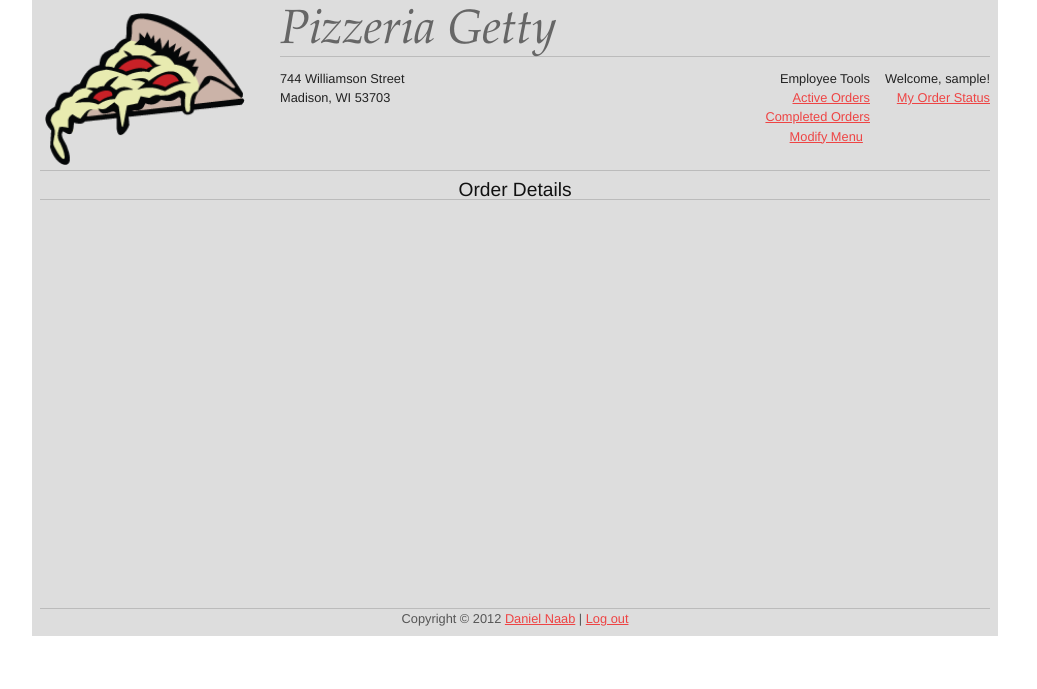
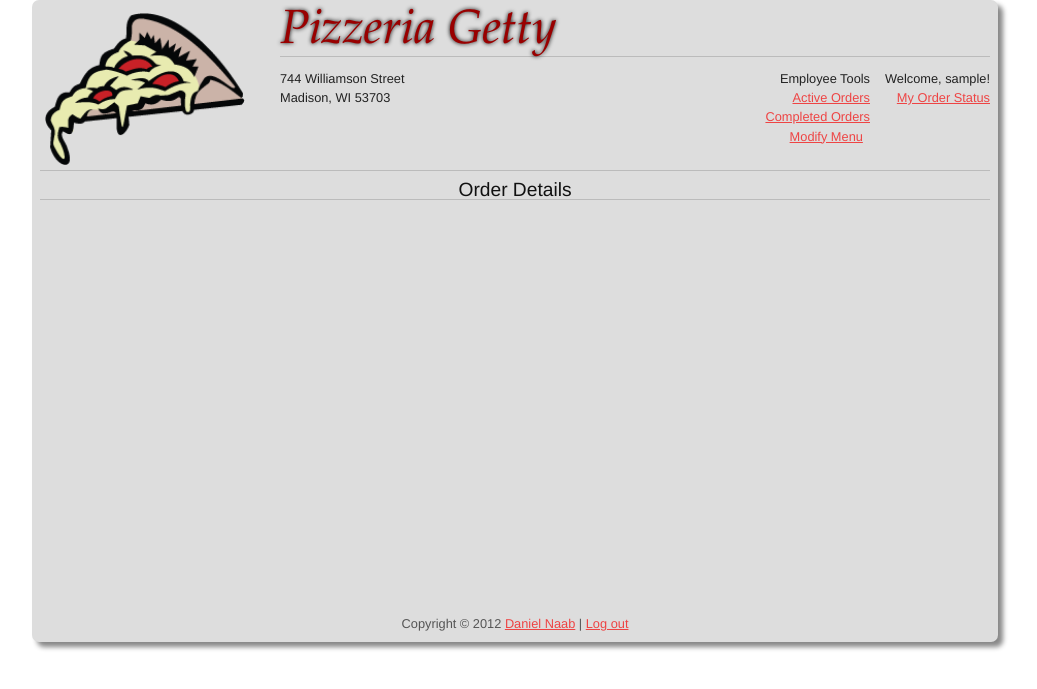
Before and after one commit to danielnaab/pizzeria-getty, a Django app: page /order-details/1/ in a window 1280 px wide. Shown: the top 689 px of the page, without its empty margins (125-1162 px from the left). Run offline with Django 3.2, Linux system fonts and the light colour scheme; the visitor is signed in with stand-in values (Sample User, id 1); parts of the project's set-up code (start-up, migrations or seed data) failed here and were passed over; some libraries are stand-ins or nearby versions.

Commit message:
add some css styling

```diff
--- a/pizzeria/static/css/base.css
+++ b/pizzeria/static/css/base.css
@@ -48,6 +48,11 @@ a:hover {
 #body {
     background-color: #DDDDDD;
     padding: .5em;
+    -moz-box-shadow: 5px 5px 5px #888;
+    -webkit-box-shadow: 5px 5px 5px #888;
+    box-shadow: 5px 5px 5px #888;
+    -moz-border-radius: 7px;
+    border-radius: 7px;
 }
 
 #logo {
@@ -60,7 +65,6 @@ a:hover {
 }
 
 #order-details-content {
-    background-color: #EEEEEE;
     padding: 5px;
 }
 #order-details h1 {
@@ -115,15 +119,36 @@ header {
 footer {
     font-size: 80%;
     color: #555555;
-    border-top: solid 1px #BBBBBB;
     text-align: center;
+    margin-top: .5em;
 }
 
 .loading {
     color: #EE4444;
 }
 
+.accent {
+    background-color: #EEEEEE;
+    margin-bottom: 4px;
+}
+
+.shadowed {
+    -moz-box-shadow: 2px 2px 2px #888;
+    -webkit-box-shadow: 2px 2px 2px #888;
+    box-shadow: 2px 2px 2px #888;
+    -moz-border-radius: 4px;
+    border-radius: 4px;
+}
+
 /*#div_id_toppings ul, #div_id_toppings ul > *, #div_id_toppings ul > li > * {
     display: inline;
     width: 100%;
 }*/
+
+.title-header {
+    text-shadow: 0px 0px 4px #000;
+}
+
+.alt {
+    color: #990000;
+}
--- a/pizzeria/templates/base.html
+++ b/pizzeria/templates/base.html
@@ -27,7 +27,7 @@
                     <a href="{% url home %}"><img id="logo" alt="slice of pizza" src="{{STATIC_URL}}images/pizza-slice.png" /></a>
                 </div>
                 <div class="span-18 last">
-                    <h1 class="alt">Pizzeria Getty</h1>
+                    <h1 class="alt title-header">Pizzeria Getty</h1>
                     <div id="address" class="span-12">
                         744 Williamson Street<br/>
                         Madison, WI  53703
--- a/pizzeria/templates/order/active_orders.html
+++ b/pizzeria/templates/order/active_orders.html
@@ -3,7 +3,7 @@
 {% block page_title %}Active Orders{% endblock %}
 
 {% block content %}
-    <table id="order-status">
+    <table id="order-status" class="shadowed accent">
         <caption>Active Orders</caption>
         <thead>
             <tr>
--- a/pizzeria/templates/order/checkout.html
+++ b/pizzeria/templates/order/checkout.html
@@ -5,11 +5,11 @@
 
 {% block content %}
     <div id="checkout-details">
-        Please confirm your pickup order.
+        <div class="alt">Please confirm your order for pickup.</div>
         {% if order.pizzas.all.count > 0 %}
         <ul>
             {% for pizza in order.pizzas.all %}
-            <li>
+            <li class="shadowed accent">
                 {{pizza}} - <span class="price">${{pizza.cost}}</span>
                 {% if pizza.toppings.all.count > 0 %}
                 <ul>
--- a/pizzeria/templates/order/completed_orders.html
+++ b/pizzeria/templates/order/completed_orders.html
@@ -3,7 +3,7 @@
 {% block page_title %}Completed Orders{% endblock %}
 
 {% block content %}
-    <table id="order-status">
+    <table id="order-status" class="shadowed accent">
         <caption>Completed Orders</caption>
         <thead>
             <tr>
--- a/pizzeria/templates/order/index.html
+++ b/pizzeria/templates/order/index.html
@@ -4,11 +4,11 @@
 {% block page_title %}Order Online{% endblock %}
 
 {% block content %}
-    <div id="pizza-options" class="span-15">
+    <div id="pizza-options" class="span-15 shadowed">
         {% uni_form form form.helper %}
     </div>
     <div id="order-details" class="span-9 last">
-        <div id="order-details-content">
+        <div id="order-details-content" class="shadowed accent">
             <h1>Order Details</h1>
             {% if order.pizzas.all.count > 0 %}
             <ul>
--- a/pizzeria/templates/order/order_status.html
+++ b/pizzeria/templates/order/order_status.html
@@ -3,7 +3,7 @@
 {% block page_title %}Order Status{% endblock %}
 
 {% block content %}
-    <table id="order-status">
+    <table id="order-status" class="shadowed accent">
         <caption>Order Status</caption>
         <thead>
             <tr>
```
